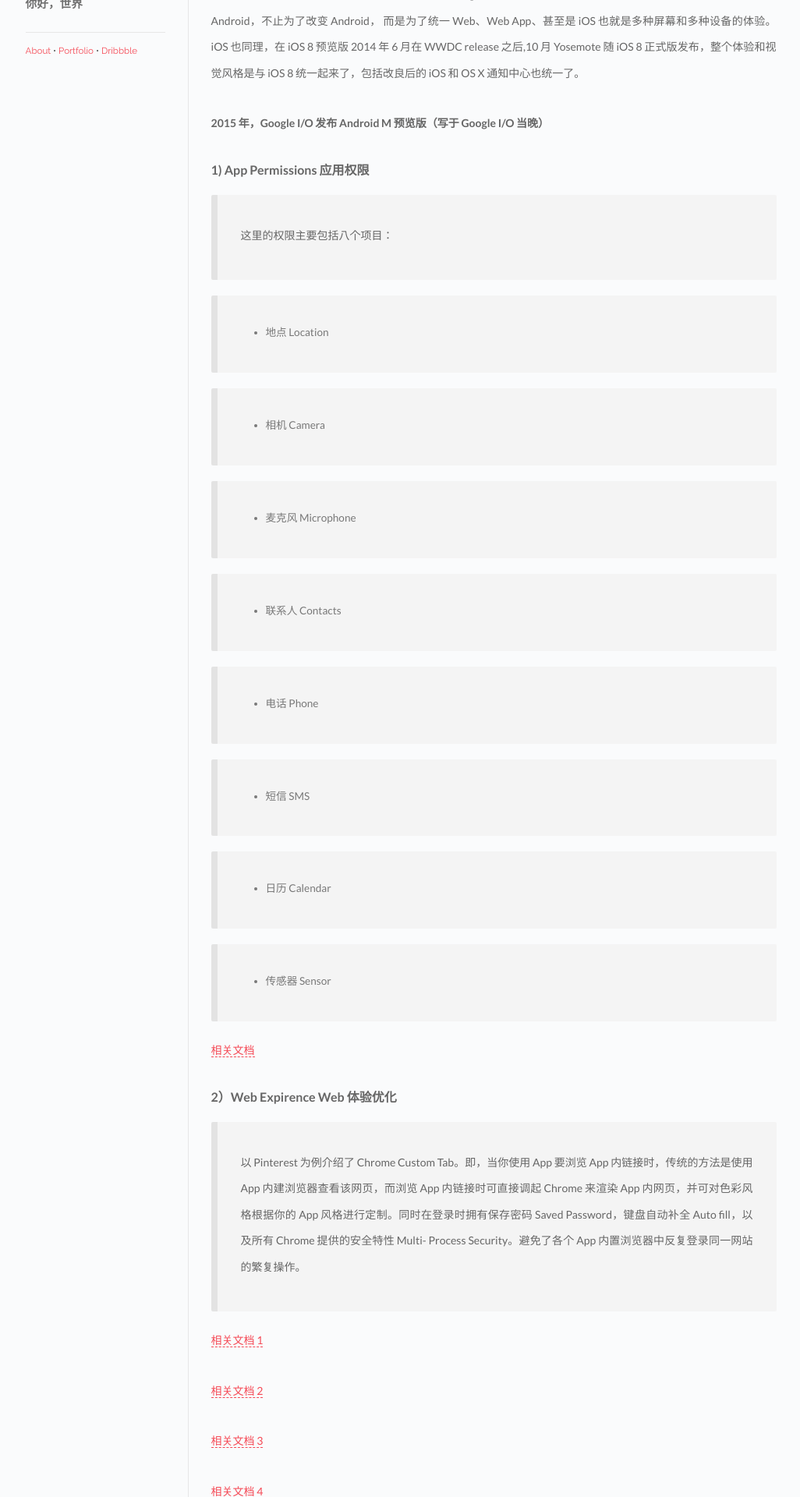
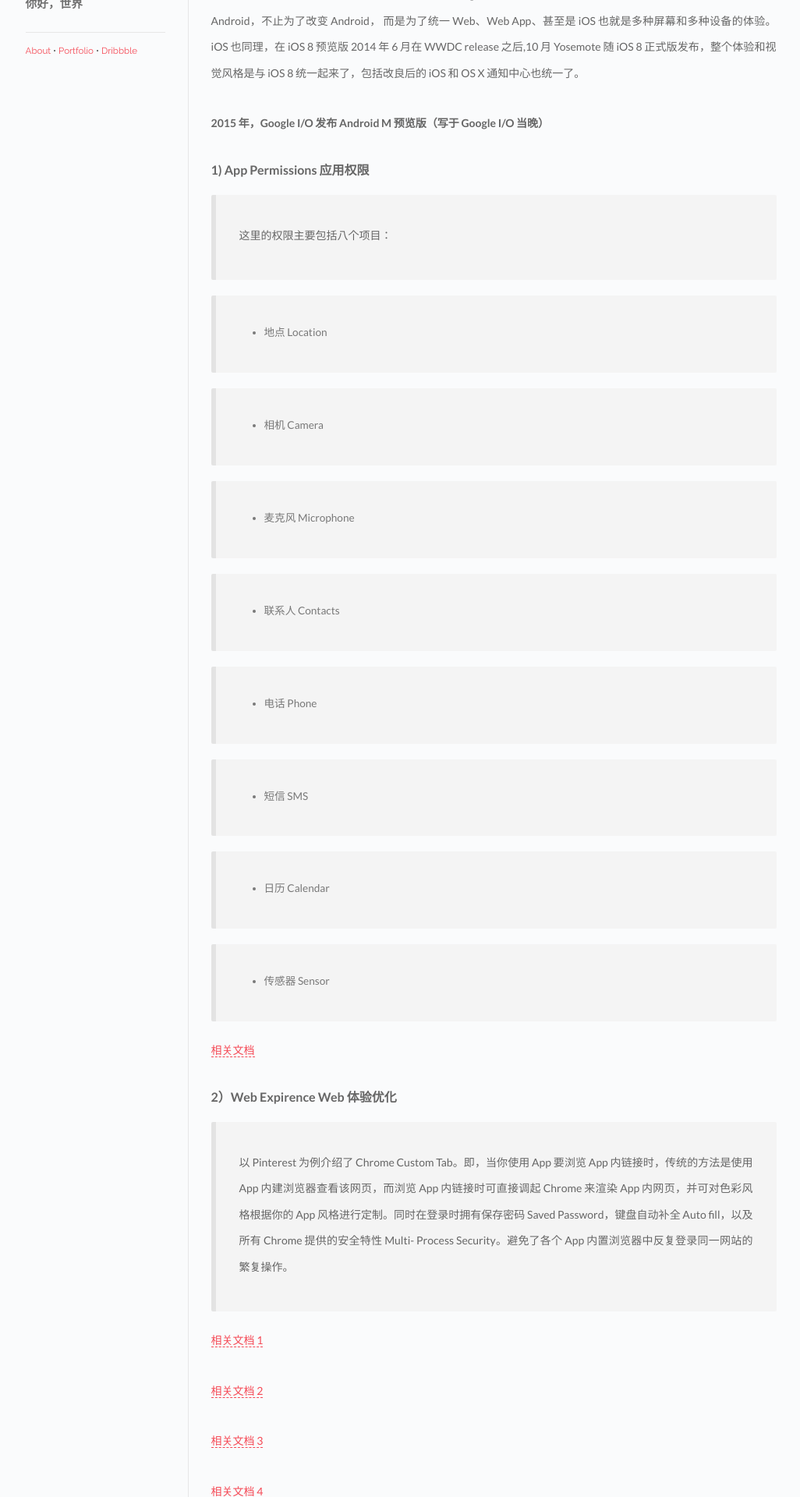
Before and after one commit to hominthesky/blog, a Jekyll site: the page built from _posts/2016-02-01-MobileOS-Updates.md, in a window 1280 px wide. Shown: the part 696-2616 px from the top of the page at 78% size, without its empty margins (117-1143 px from the left). Built offline with Jekyll 4.4.1, drawn with Linux system fonts in a browser that asks for light colours; Markdown is read by kramdown in place of the engine named in the settings.

Commit message:
change block quote

```diff
--- a/css/main.css
+++ b/css/main.css
@@ -258,7 +258,7 @@ hr{
 blockquote{
   max-width: 100%;
   padding: 35px 30px 10px 30px;
-  border-left: 8px solid #e3e3e3;
+  border-left: 6px solid #e3e3e3;
   display: block;
   margin-top: 20px;
   margin-bottom: 20px;
```
